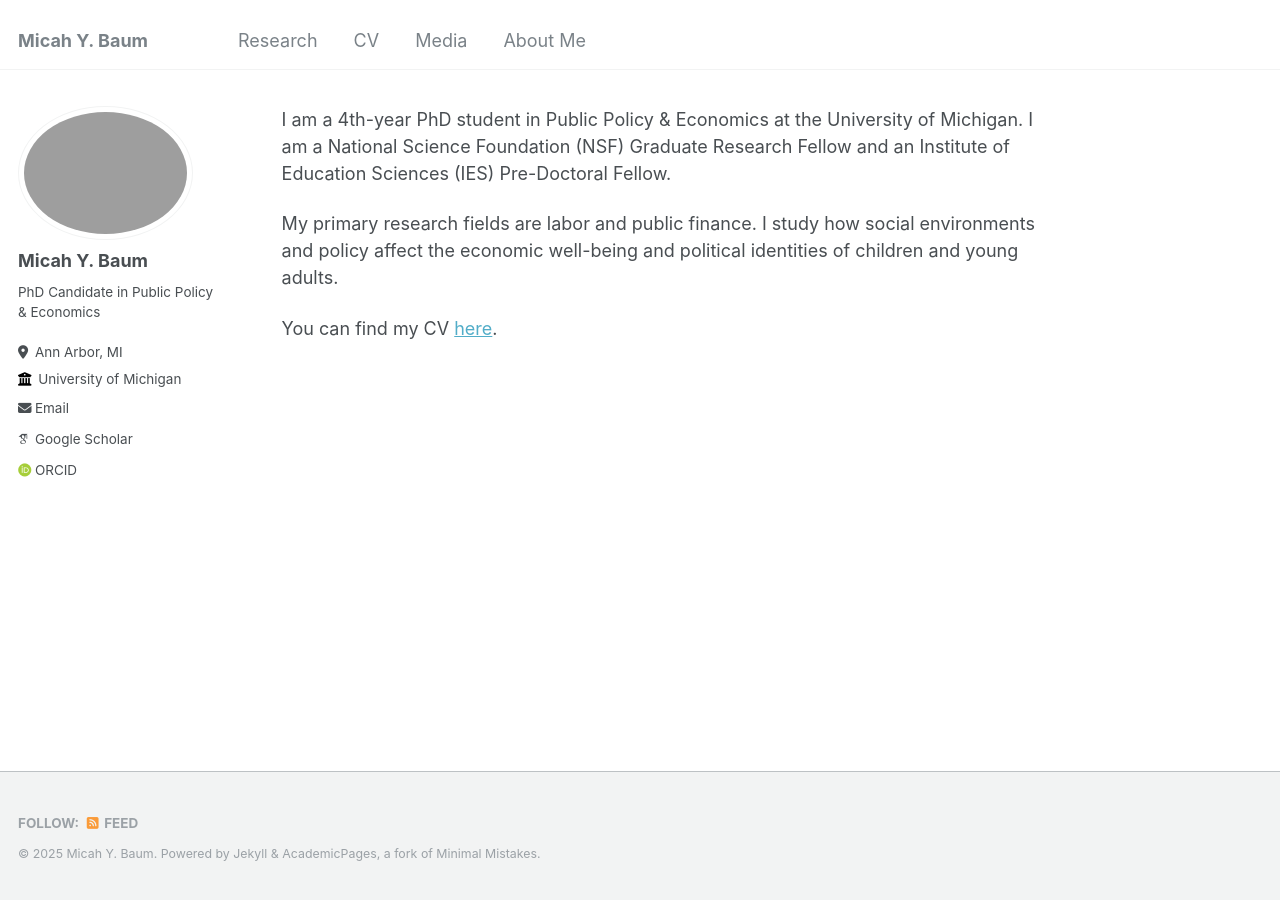
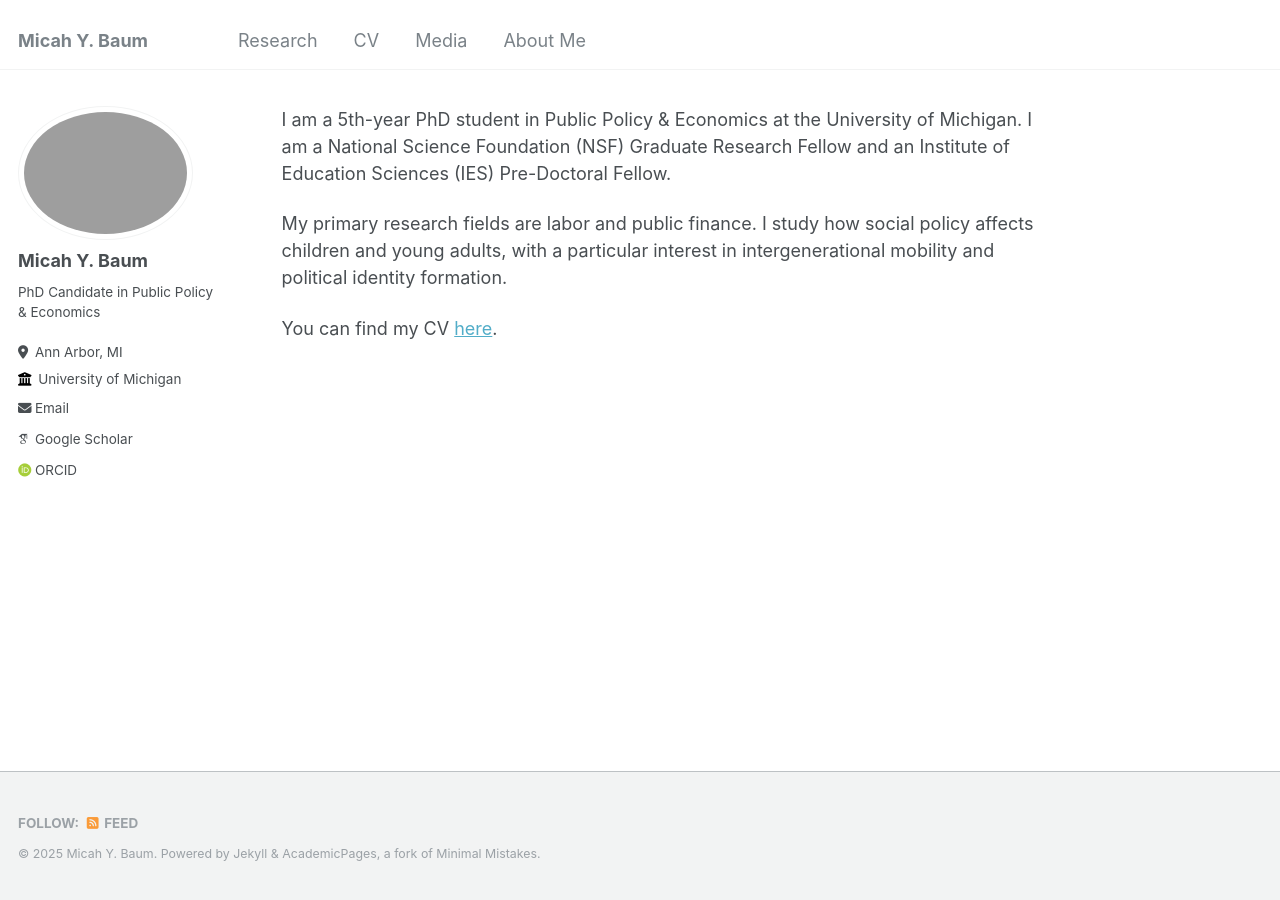
Before and after one commit to micah-baum/micah-baum.github.io, a Jekyll site: the page built from _pages/about.md, in a window 1280 px wide. Built offline with Jekyll 4.4.1, drawn with Linux system fonts in a browser that asks for light colours; some web fonts are replaced.

Commit message:
Update about.md

```diff
--- a/_pages/about.md
+++ b/_pages/about.md
@@ -6,9 +6,9 @@ redirect_from:
   - /about.html
 ---
 
-I am a 4th-year PhD student in Public Policy & Economics at the University of Michigan. I am a National Science Foundation (NSF) Graduate Research Fellow and an Institute of Education Sciences (IES) Pre-Doctoral Fellow.
+I am a 5th-year PhD student in Public Policy & Economics at the University of Michigan. I am a National Science Foundation (NSF) Graduate Research Fellow and an Institute of Education Sciences (IES) Pre-Doctoral Fellow.
 
-My primary research fields are labor and public finance. I study how social environments and policy affect the economic well-being and political identities of children and young adults.
+My primary research fields are labor and public finance. I study how social policy affects children and young adults, with a particular interest in intergenerational mobility and political identity formation.
 
 
 You can find my CV [here](https://micah-baum.github.io/files/baum_cv.pdf).
```
